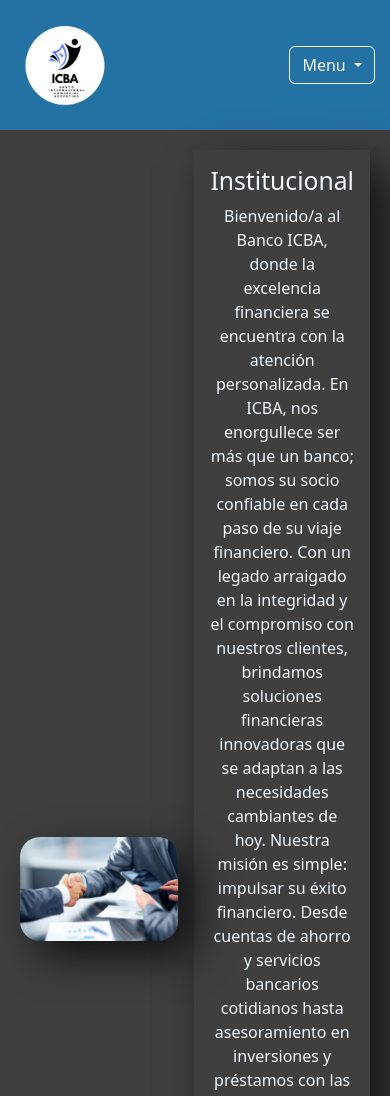
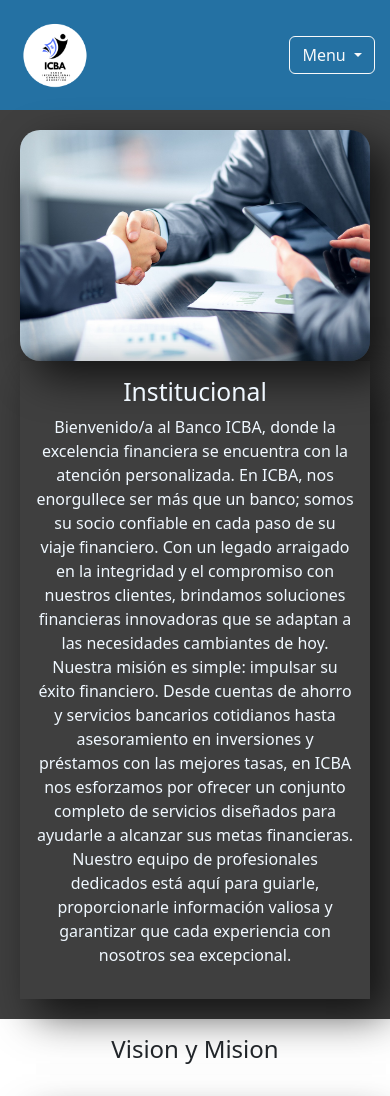
Before and after one commit to nachomirolo/TerceraEntregaMirolo, a plain HTML site: page pages/nosotros.html in a window 390 px wide. Shown: the top 1096 px of the page. Drawn offline with nearby package versions, Linux system fonts and the light colour scheme; a web font is replaced by a local one.

Commit message:
ajustes de pantalla responsive

```diff
--- a/scss/estilo.scss
+++ b/scss/estilo.scss
@@ -122,6 +122,44 @@ header {
     justify-content: center;
     padding: 15px;
 }
+@media (min-width: 365px) and (max-width: 1200px) {
+
+
+
+    header img {
+        width: 80px;
+    }
+
+    main h2.ajustar {
+        font-size: 1.5em;
+    }
+
+    .flex-container {
+        flex-direction: column;
+    }
+
+    .image-container img,
+    .image-container zoom img {
+        width: 100%;
+    }
+
+    .text-container {
+        max-width: 100%;
+    }
+
+    .text-container2 {
+        text-align: center;
+    }
+
+    .carousel-inner {
+        max-width: 80%;
+        margin: auto;
+    }
+
+    .imagenes {
+        height: 200px;
+    }
+}
 
 /* footer */
 
--- a/scss/partials/_nosotros.scss
+++ b/scss/partials/_nosotros.scss
@@ -21,3 +21,9 @@
     }
 
 }
+
+@media only screen and (min-width: 365px) and (max-width: 1200px) {
+    .content-container {
+        flex: 0 0 49%;
+    }
+}
--- a/scss/partials/_puntos.scss
+++ b/scss/partials/_puntos.scss
@@ -6,3 +6,33 @@
 .letra {
     color: aliceblue;
 }
+
+@media (min-width: 365px) and (max-width: 1200px) {
+
+    header img {
+        width: 80px;
+    }
+
+    main h2.ajustar {
+        font-size: 1.5em;
+    }
+
+    .flex-container {
+        flex-direction: column;
+    }
+
+    .image-container img,
+    .image-container zoom img {
+        width: 100%;
+    }
+
+    .text-container {
+        max-width: 100%;
+
+    }
+
+    .iframe {
+        max-width: 100%;
+    }
+
+}
--- a/scss/partials/_servicios.scss
+++ b/scss/partials/_servicios.scss
@@ -30,7 +30,7 @@
 
 
 
-/* Reglas de medios para pantallas entre 365px y 1200px */
+
 @media only screen and (min-width: 365px) and (max-width: 1200px) {
     .content-container {
         flex: 0 0 49%;
```
Also changed, not shown: index.html (+2 -0 lines), pages/puntos.html (+4 -4 lines), css/estilo.css, 1 other file.
